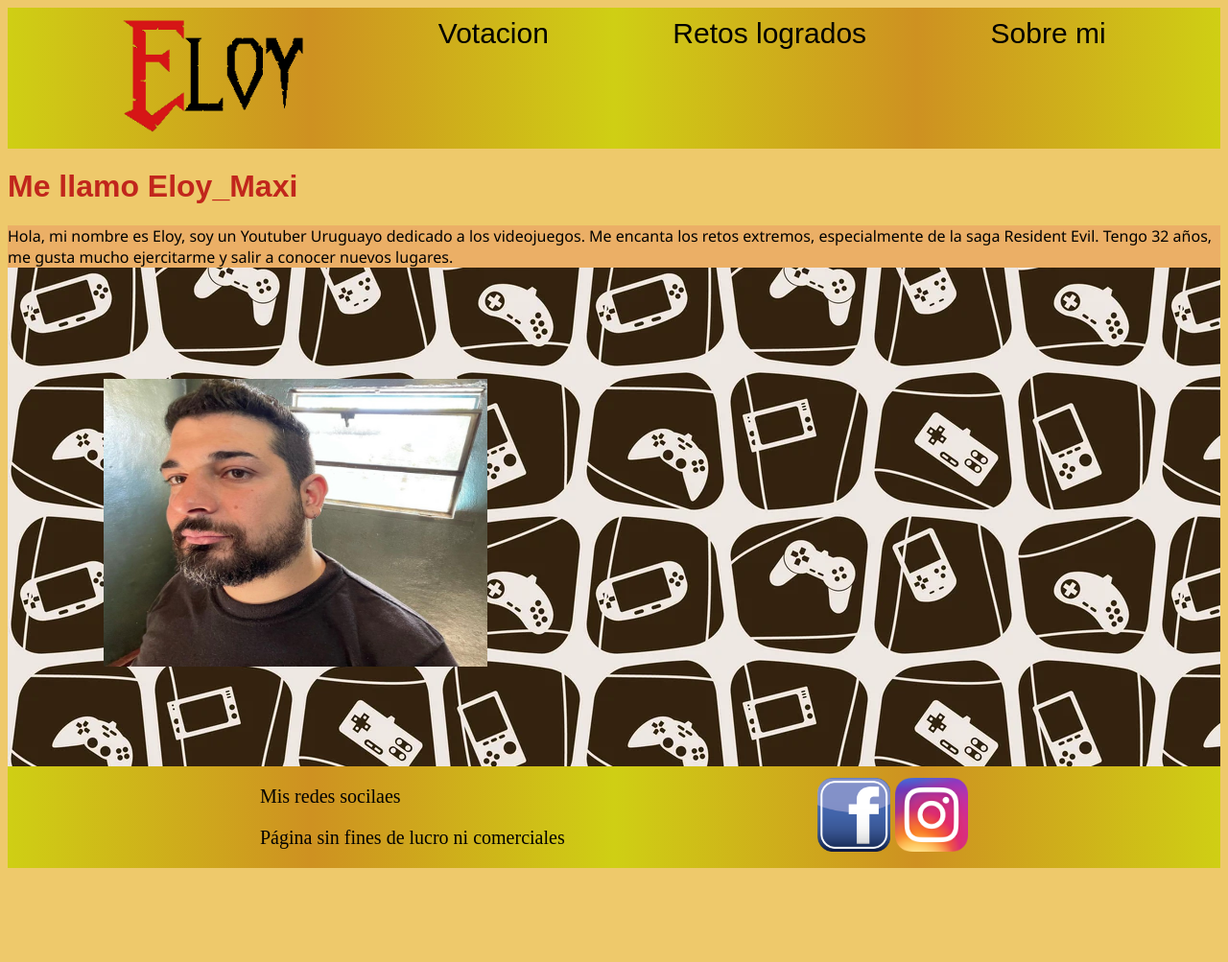
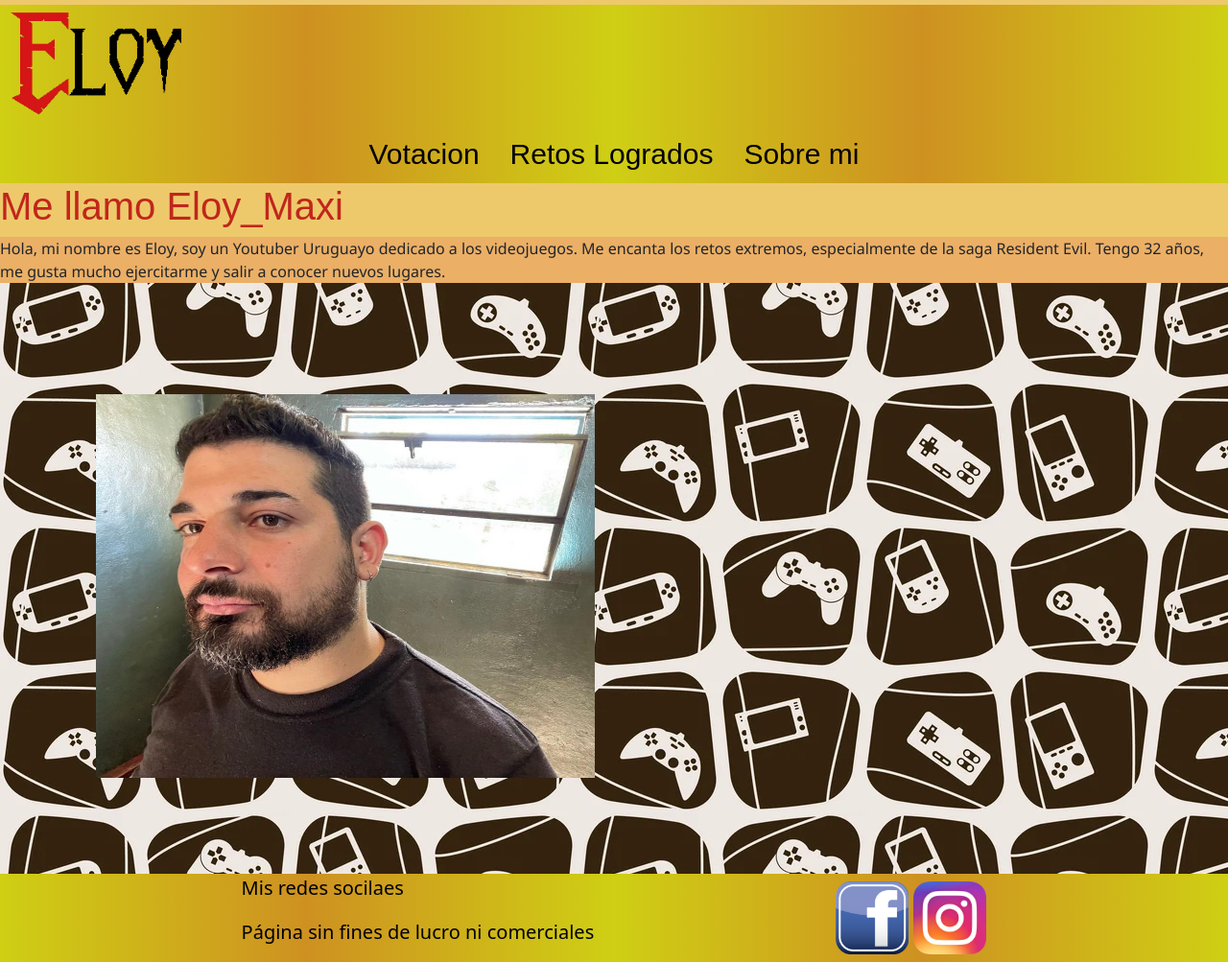
Before and after one commit to MarinaOlivieri/proyecto-olivieri, a plain HTML site: page pages/nosotros.html in a window 1280 px wide. Shown: the whole page at 96% size. Before the commit the page ends 913 px from the top, so only its background shows below. Drawn offline with nearby package versions, Linux system fonts and the light colour scheme.

Commit message:
Intentando hacer algo con bootstrap

```diff
--- a/pages/nosotros.html
+++ b/pages/nosotros.html
@@ -4,18 +4,26 @@
     <meta charset="UTF-8">
     <meta http-equiv="X-UA-Compatible" content="IE=edge">
     <meta name="viewport" content="width=device-width, initial-scale=1.0">
+    <link href="https://cdn.jsdelivr.net/npm/bootstrap@5.1.3/dist/css/bootstrap.min.css" rel="stylesheet" integrity="sha384-1BmE4kWBq78iYhFldvKuhfTAU6auU8tT94WrHftjDbrCEXSU1oBoqyl2QvZ6jIW3" crossorigin="anonymous">
     <link rel="stylesheet" href="../styles-css/style.css">
     <title>Sobre mi</title>
 </head>
 <body>
+
     <header>
         <nav>
             <a class="ancla-inicio" href="../index.html">
-                <img class="logo-eloy" src="../multimedia/logo_dos.png" alt="Inicio">
-            </a>
-            <a href="contacto.html">Votacion</a>
-            <a href="galeria.html">Retos logrados</a>
-            <a href="nosotros.html">Sobre mi</a>
+                <img class="logo-eloy" src="../multimedia/logo_dos.png" alt="inicio"></a>
+            <ul class="nav">
+                <li class="nav-item">
+                    <a class="nav-link" href="../pages/contacto.html">Votacion</a>
+                <li class="nav-item">
+                  <a class="nav-link" href="../pages/galeria.html">Retos Logrados</a>
+                </li>
+                <li class="nav-item">
+                  <a class="nav-link" href="../pages/nosotros.html">Sobre mi</a>
+                </li>
+            </ul>
         </nav>
     </header>
 
@@ -45,5 +53,13 @@
         </div>
     </footer>
 
+
+
+
+
+
+
+
+    <script src="https://cdn.jsdelivr.net/npm/bootstrap@5.1.3/dist/js/bootstrap.bundle.min.js" integrity="sha384-ka7Sk0Gln4gmtz2MlQnikT1wXgYsOg+OMhuP+IlRH9sENBO0LRn5q+8nbTov4+1p" crossorigin="anonymous"></script>
 </body>
 </html>
--- a/styles-css/style.css
+++ b/styles-css/style.css
@@ -1,39 +1,42 @@
-/* *{
+*{
     padding: 0%;
     margin: 0%;
-} */
+}
 
 body{
-    position: relative;
-    min-height: 100vh;
-    background-color: rgb(238, 201, 107);
+   background-color: rgb(238, 201, 107);
 }
 
 header{
     background-image: linear-gradient(to right, rgb(207, 207, 20), rgb(206, 145, 33), rgb(207, 207, 20), rgb(206, 145, 33), rgb(207, 207, 20));
 }
 
-nav{
+.nav{
+    display: flex;
+    justify-content: center;
+}
+
+.nav-link{
+    text-decoration: none;
+    font-family:'Montserrat', sans-serif;
+    font-size: 30px;
+    color: black;
     /* background-color: antiquewhite; */
     display: flex;
     justify-content: space-evenly;
     flex-wrap: wrap;
 }
 
-nav a{
-    text-decoration: none;
-    font-family:'Montserrat', sans-serif;
-    font-size: 30px;
-    color: black;
-    padding: 5px 5px 5px 5px;
-    margin: 5px 5px 5px 5px;
-}
-
-nav a:hover{
+.nav-link:hover{
     color: rgba(187, 19, 19, 0.897);
 }
 
 .logo-eloy{
+    display: flex;
+    justify-content:flex-start;
+    flex-wrap: wrap;
+    padding: 5px 5px 5px 5px;
+    margin: 5px 5px 5px 5px;
     height: 120px;
     width: 200px;
     transition: height, width, 2s;
@@ -44,12 +47,10 @@ nav a:hover{
     width: 280px;
 }
 
-
 h1{
     color: rgba(187, 19, 19, 0.897);
      font-family: "Montserrat", sans-serif;
 }
-
 
 .banner{
     margin-top: 50px;
@@ -84,7 +85,6 @@ h1{
 }
 
 footer{
-    bottom: 0;
     background-image: linear-gradient(to right, rgb(207, 207, 20), rgb(206, 145, 33), rgb(207, 207, 20), rgb(206, 145, 33), rgb(207, 207, 20));
     /* background-color: antiquewhite; */
     color: black;
@@ -96,7 +96,6 @@ footer{
     align-items:center;
     justify-content: space-evenly;
 }
-
 
 .logo-instagram{
     width: 76.18px;
@@ -240,8 +239,8 @@ footer{
 }
 
 .foto-eloy{
-    width: 400px;
-    height: 300px;
+    width: 720px;
+    height: 600px;
     padding: 100px;
 }
 
```
Also changed, not shown: index.html (+15 -6 lines), pages/contacto.html (+19 -5 lines), pages/galeria.html (+20 -5 lines).
